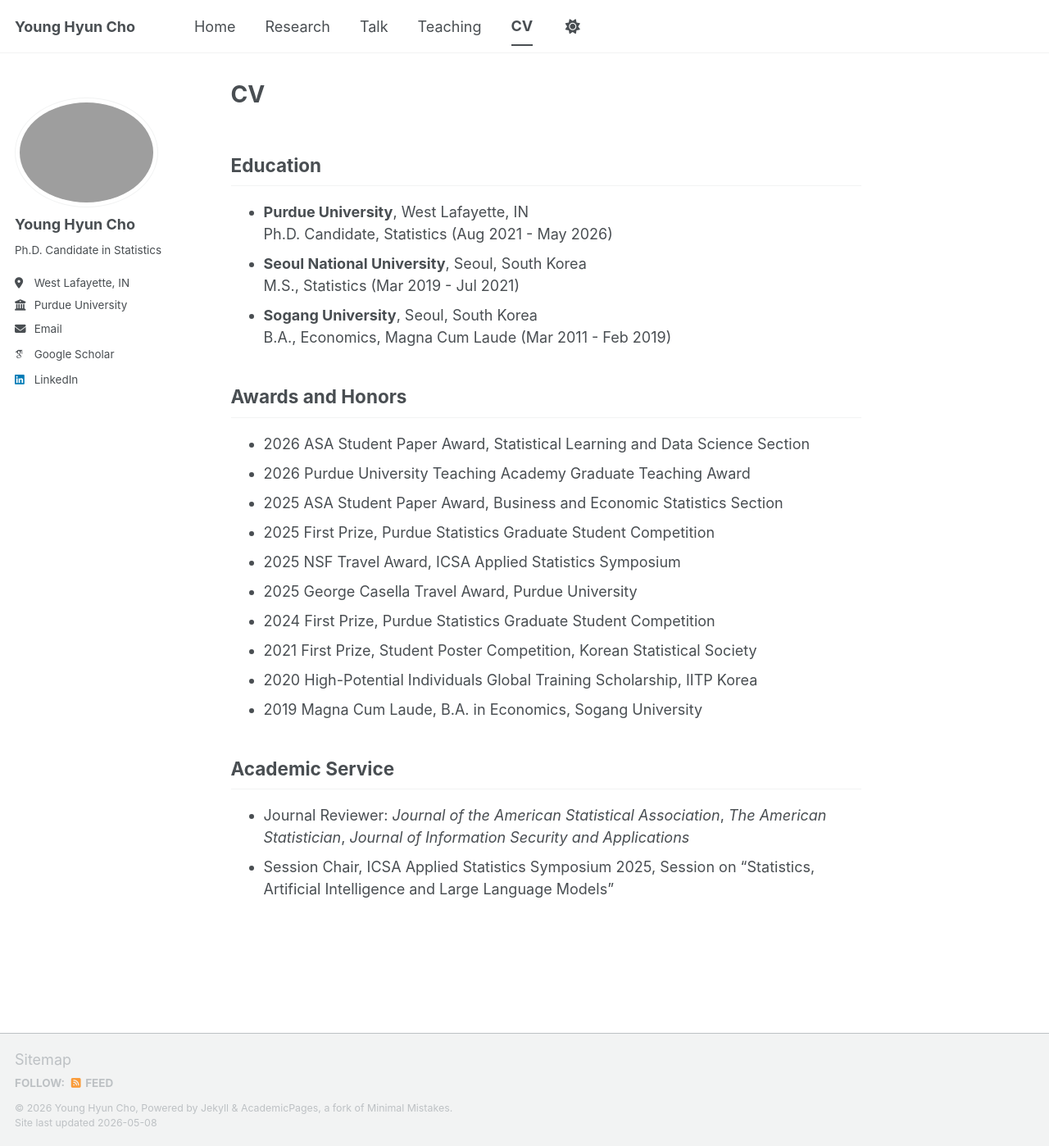
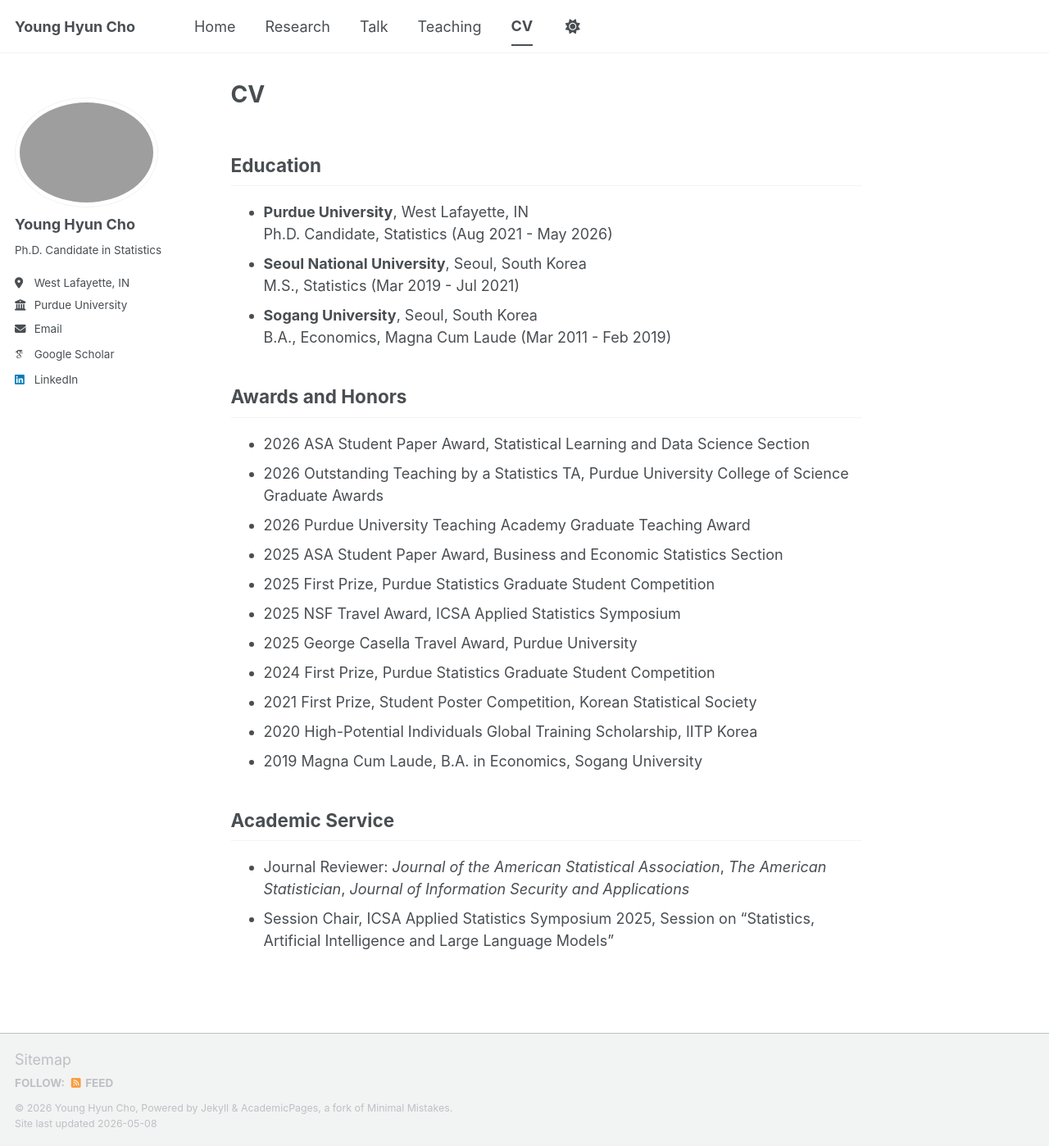
Before and after one commit to yhcho-stat/young, a Jekyll site: the page built from _pages/cv.md, in a window 1280 px wide and 1398 px high. Shown: the whole window at 82% size. Built offline with Jekyll 4.4.1, drawn with Linux system fonts in a browser that asks for light colours; some web fonts are replaced; a script bundle is joined from its source files by our own code; library files that are not in the unit come from our copies.

Commit message:
Update cv.md

```diff
--- a/_pages/cv.md
+++ b/_pages/cv.md
@@ -24,6 +24,7 @@ author_profile: true
 <h2>Awards and Honors</h2>
 <ul>
   <li>2026 ASA Student Paper Award, Statistical Learning and Data Science Section</li>
+  <li>2026 Outstanding Teaching by a Statistics TA, Purdue University College of Science Graduate Awards</li>
   <li>2026 Purdue University Teaching Academy Graduate Teaching Award</li>
   <li>2025 ASA Student Paper Award, Business and Economic Statistics Section</li>
   <li>2025 First Prize, Purdue Statistics Graduate Student Competition</li>
```
